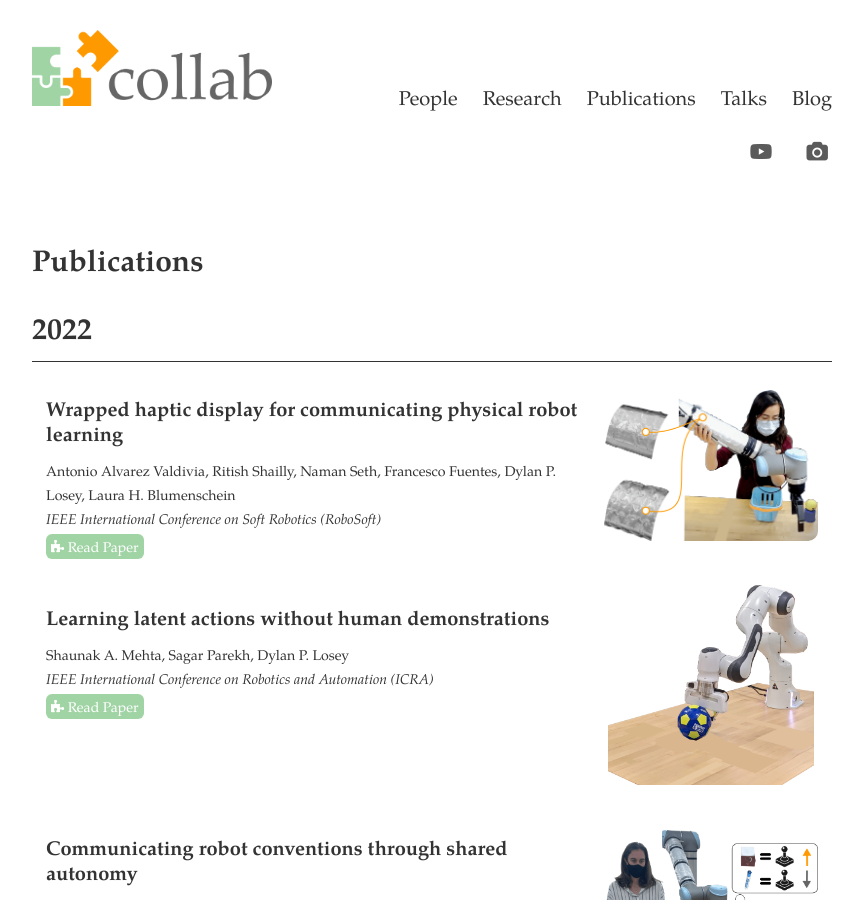
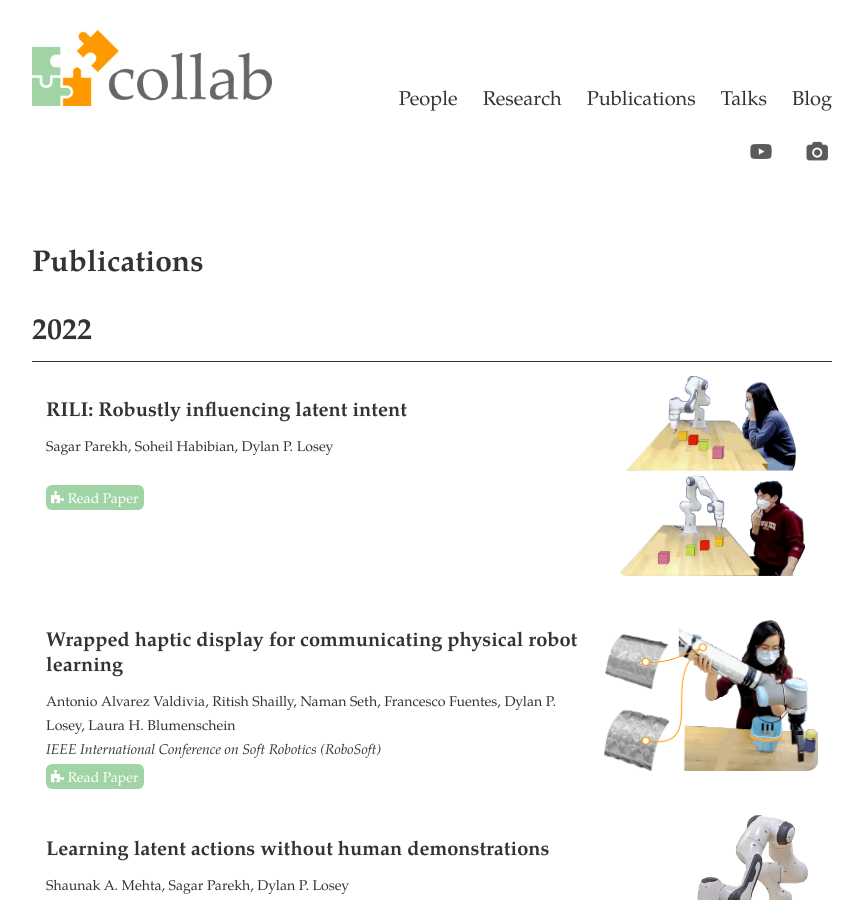
Before and after one commit to VT-Collab/vt-collab.github.io, a Jekyll site: the page built from publications.html, in a window 1280 px wide and 900 px high. Shown: the whole window, without its empty margins (208-1071 px from the left). Built offline with Jekyll 4.4.1, drawn with Linux system fonts in a browser that asks for light colours; nearby versions of some CDN libraries.

Commit message:
iros paper

```diff
--- a/_data/publications.yml
+++ b/_data/publications.yml
@@ -1,3 +1,11 @@
+- title: "RILI: Robustly influencing latent intent"
+  authors: Sagar Parekh, Soheil Habibian, Dylan P. Losey
+  venue: ""
+  year: 2022
+  note: ""
+  pdf: /pdfs/sagar_iros2022.pdf
+  figure: /images/publications/sagar_iros2022.png
+
 - title: "Wrapped haptic display for communicating physical robot learning"
   authors: Antonio Alvarez Valdivia, Ritish Shailly, Naman Seth, Francesco Fuentes, Dylan P. Losey, Laura H. Blumenschein
   venue: "IEEE International Conference on Soft Robotics (RoboSoft)"
```
Also changed, not shown: images/publications/sagar_iros2022.png (added), 1 other file.
